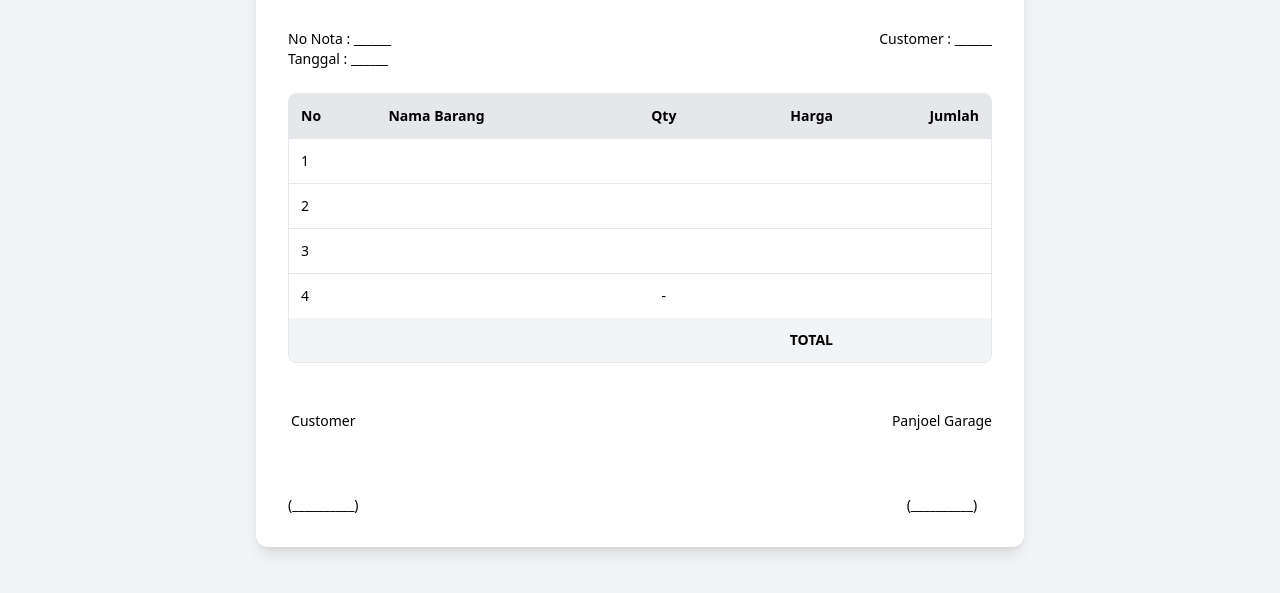
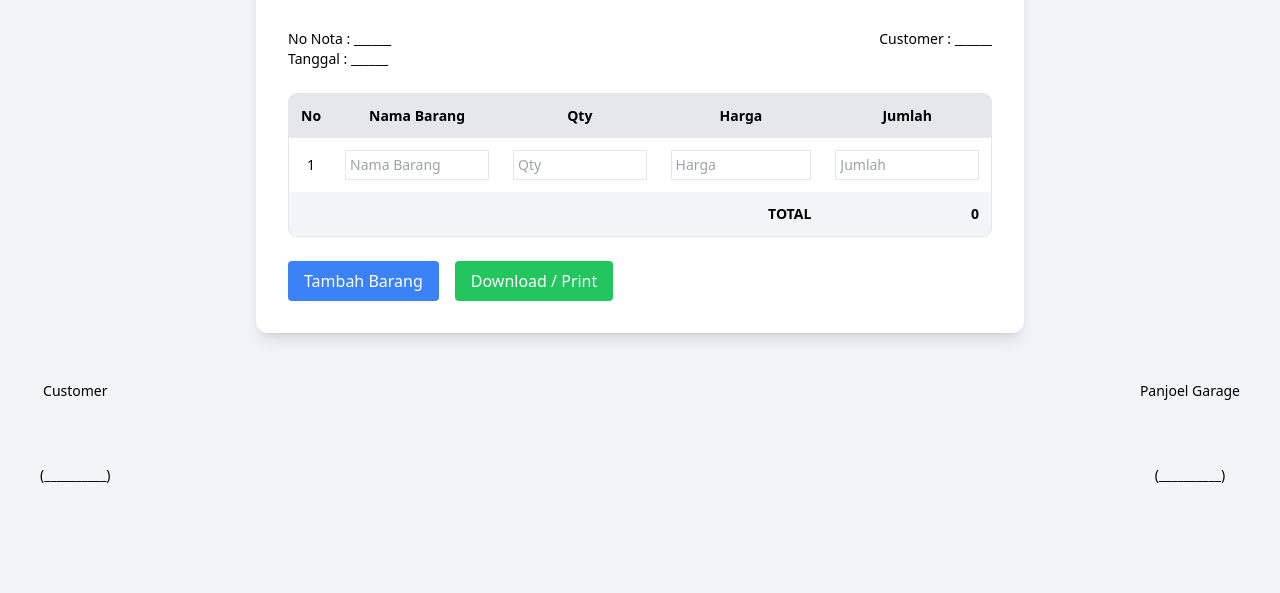
Before and after one commit to panggih1207/nota-html, a plain HTML site: page index.html in a window 1280 px wide. Shown: the part 135-728 px from the top of the page. Drawn offline with nearby package versions, Linux system fonts and the light colour scheme.

Commit message:
isi file html

```diff
--- a/index.html
+++ b/index.html
@@ -31,50 +31,40 @@
 <!-- Table -->
 <div class="overflow-hidden rounded-lg border">
 
-<table class="w-full text-sm">
+<table class="w-full text-sm" id="table">
 
 <thead class="bg-gray-200">
 <tr>
-<th class="p-3 text-left">No</th>
-<th class="p-3 text-left">Nama Barang</th>
-<th class="p-3 text-center">Qty</th>
-<th class="p-3 text-right">Harga</th>
-<th class="p-3 text-right">Jumlah</th>
+<th class="p-3">No</th>
+<th class="p-3">Nama Barang</th>
+<th class="p-3">Qty</th>
+<th class="p-3">Harga</th>
+<th class="p-3">Jumlah</th>
 </tr>
 </thead>
 
-<tbody>
+<tbody id="tbody">
 
-<tr class="border-t">
-<td class="p-3">1</td>
-<td class="p-3"></td>
-<td class="p-3 text-center"></td>
-<td class="p-3 text-right"></td>
-<td class="p-3 text-right"></td>
-</tr>
+<tr>
+<td class="p-3 text-center">1</td>
 
-<tr class="border-t">
-<td class="p-3">2</td>
-<td class="p-3"></td>
-<td class="p-3 text-center"></td>
-<td class="p-3 text-right"></td>
-<td class="p-3 text-right"></td>
-</tr>
+<td class="p-3">
+<input placeholder="Nama Barang" class="w-full border p-1">
+</td>
 
-<tr class="border-t">
-<td class="p-3">3</td>
-<td class="p-3"></td>
-<td class="p-3 text-center"></td>
-<td class="p-3 text-right"></td>
-<td class="p-3 text-right"></td>
-</tr>
+<td class="p-3">
+<input type="number" class="qty w-full border p-1" placeholder="Qty" oninput="hitung()">
+</td>
 
-<tr class="border-t">
-<td class="p-3">4</td>
-<td class="p-3"></td>
-<td class="p-3 text-center">-</td>
-<td class="p-3 text-right"></td>
-<td class="p-3 text-right"></td>
+<td class="p-3">
+<input type="number" class="harga w-full border p-1" placeholder="Harga" oninput="hitung()">
+</td>
+
+<td class="p-3">
+<input type="number" class="jumlah w-full border p-1" placeholder="Jumlah" oninput="hitung()">
+</td>
+
+
 </tr>
 
 </tbody>
@@ -82,11 +72,26 @@
 <tfoot class="bg-gray-100 font-semibold">
 <tr>
 <td colspan="4" class="p-3 text-right">TOTAL</td>
-<td class="p-3 text-right"></td>
+<td id="total" class="p-3 text-right">0</td>
 </tr>
 </tfoot>
 
 </table>
+
+</div>
+
+<!-- Button -->
+<div class="flex gap-4 mt-6">
+
+<button onclick="tambahBaris()" class="bg-blue-500 text-white px-4 py-2 rounded">
+Tambah Barang
+</button>
+
+<button onclick="downloadNota()" class="bg-green-500 text-white px-4 py-2 rounded">
+Download / Print
+</button>
+
+</div>
 
 </div>
 
```
